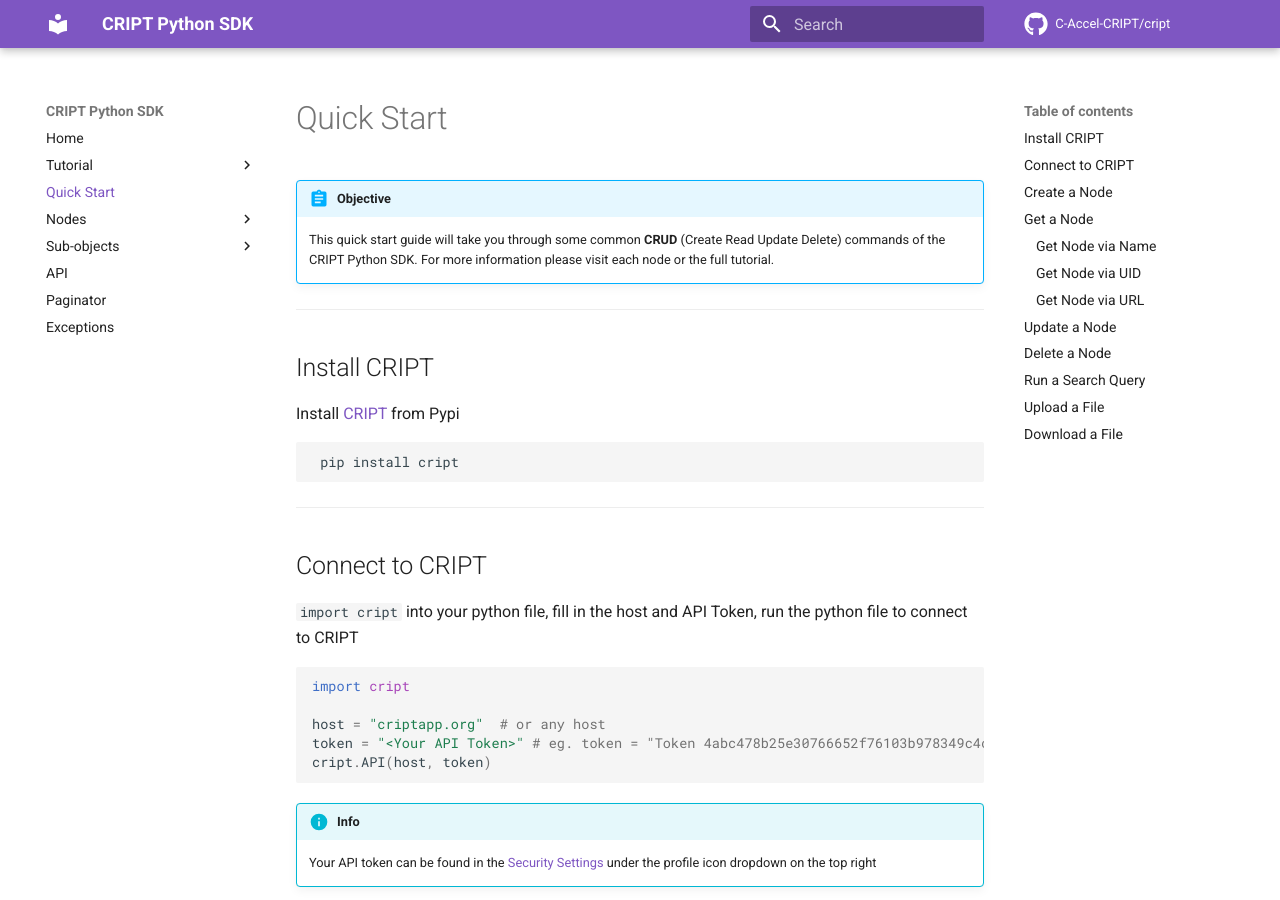
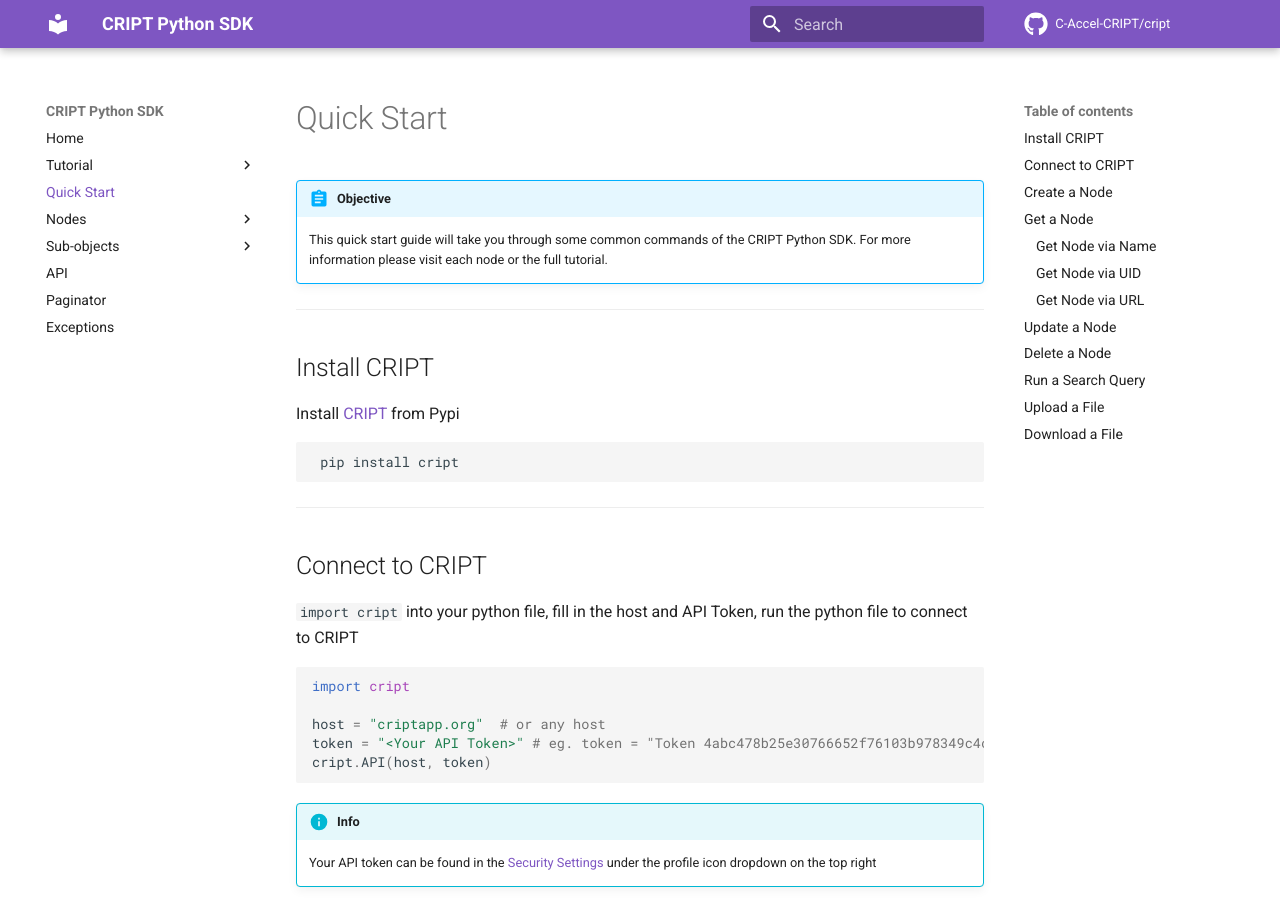
Before and after one commit to C-Accel-CRIPT/sdk-archive, an MkDocs documentation site: the page built from docs/quickstart.md, in a window 1280 px wide and 900 px high. Built offline with MkDocs 1.6.1 and Material for MkDocs 9.7.7, drawn with Linux system fonts in a browser that asks for light colours; comment, search, counter and statistics services are not loaded.

Commit message:
updated wording for quickstart.md
* updated the abstract wording
* added more information for search section

```diff
--- a/docs/quickstart.md
+++ b/docs/quickstart.md
@@ -1,7 +1,7 @@
 # Quick Start
 
 !!! abstract "Objective"
-    This quick start guide will take you through some common **CRUD** (Create Read Update Delete) commands of the CRIPT Python SDK. For more information please visit each node or the full tutorial.
+    This quick start guide will take you through some common commands of the CRIPT Python SDK. For more information please visit each node or the full tutorial.
 
 ---
 
```
Also changed, not shown: other parts of docs/quickstart.md (+1 -1 lines).
